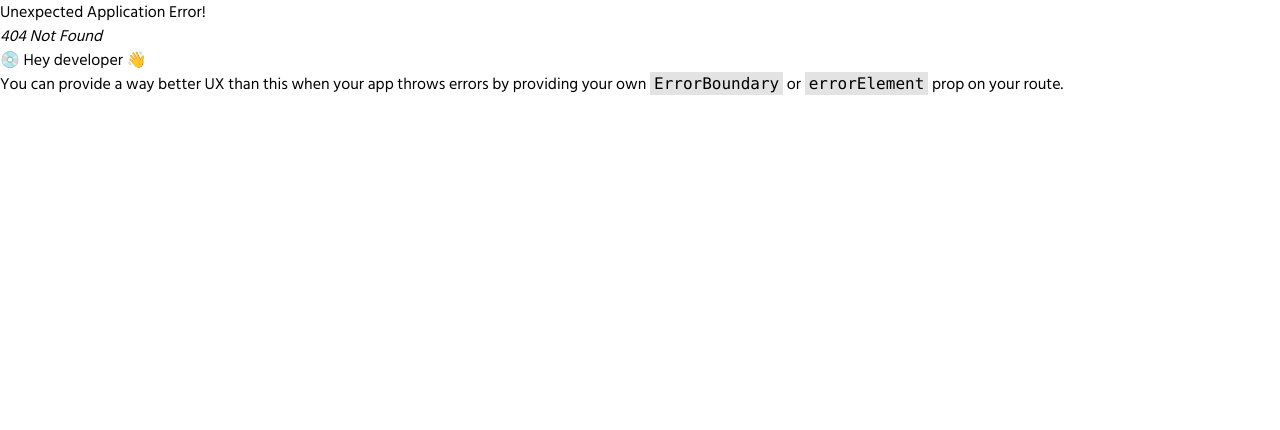
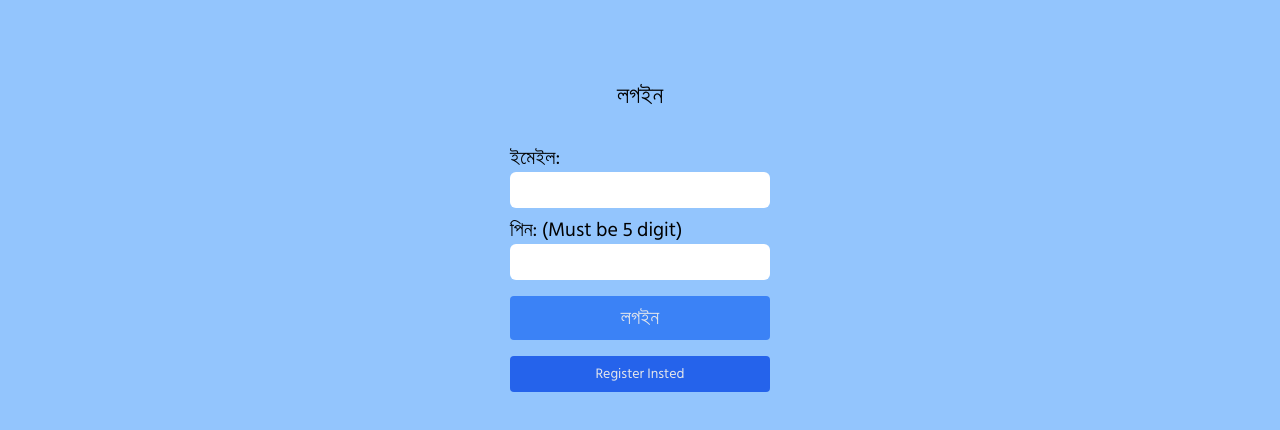
Before and after one commit to ebnazmul/cashbox, a React (Vite) app: page /login in a window 1280 px wide. Before the commit this address had no page. Shown: the top 430 px of the page. Built offline with nearby package versions, Linux system fonts and the light colour scheme.

Commit message:
login sys

```diff
--- a/package.json
+++ b/package.json
@@ -11,6 +11,7 @@
   },
   "dependencies": {
     "axios": "^1.7.2",
+    "js-cookie": "^3.0.5",
     "react": "^18.3.1",
     "react-dom": "^18.3.1",
     "react-hot-toast": "^2.4.1",
--- a/src/Context/AuthContext.jsx
+++ b/src/Context/AuthContext.jsx
@@ -1,19 +1,39 @@
-import { createContext } from "react";
+import { createContext, useEffect, useState } from "react";
+import Cookies from "js-cookie";
+import useAxiosSecure from "../hooks/useAxiosSecure";
 
+export const AuthContexts = createContext(null);
 
-export const AuthContexts = createContext(null)
+const AuthContext = ({ children }) => {
+  const [user, setUser] = useState(null);
+  const [userLoading, setUserLoading] = useState(true);
+  const axiosSecure = useAxiosSecure();
+  const token = Cookies.get("token");
 
-const AuthContext = ({children}) => {
+  const getUser = async () => {
+    const fetchUser = await axiosSecure.get("/user");
+    setUser(fetchUser.data);
+    setUserLoading(false);
+  };
 
+  useEffect(() => {
+    if (token) {
+      return () => getUser();
+    }
+    setUserLoading(false);
+    // eslint-disable-next-line react-hooks/exhaustive-deps
+  }, [token]);
 
+  console.log(user);
 
-    const value = {
+  const value = {
+    user,
+    userLoading
+  };
 
-    }
-
-
-
-    return <AuthContexts.Provider value={value}>{children}</AuthContexts.Provider>
+  return (
+    <AuthContexts.Provider value={value}>{children}</AuthContexts.Provider>
+  );
 };
 
 export default AuthContext;
--- a/src/Router/Routes.jsx
+++ b/src/Router/Routes.jsx
@@ -5,6 +5,7 @@ import Register from "../componant/Register/Register";
 import Dashboard from "../componant/Dashboard/Dashboard";
 import Sendmoney from "../componant/Sendmoney/Sendmoney";
 import DashboardLayout from "../componant/Dashboard/DashboardLayout";
+import Login from "../componant/Login/Login";
 
 const routes = createBrowserRouter([
   {
@@ -18,6 +19,10 @@ const routes = createBrowserRouter([
       {
         path: "register",
         element: <Register />,
+      },
+      {
+        path: "login",
+        element: <Login />,
       },
     ],
   },
--- a/src/componant/Home/Home.jsx
+++ b/src/componant/Home/Home.jsx
@@ -7,13 +7,11 @@ const Home = () => {
 
 
 
-
-
     return (
         <div className="grid place-items-center py-10">
             <img className="h-40" src="/cashbox.png" alt="" />
             <h2 className="text-2xl my-4">ক্যাশবক্সে আপনাকে স্বাগতম!</h2>
-            <button className="uppercase px-4 py-2 rounded-xl bg-gray-300 text-xl flex justify-center gap-2">লগইন<CiLock/></button>
+            <button onClick={()=>navigate("/login")} className="uppercase px-4 py-2 rounded-xl bg-gray-300 text-xl flex justify-center gap-2">লগইন<CiLock/></button>
            <p className="mt-4 text-xl flex justify-center gap-2 items-center">অ্যাকাউন্ট নেই ?<button onClick={()=>navigate("/register")} className="uppercase px-4 py-2 rounded-xl bg-gray-300 flex justify-center gap-2">রেজিস্টার</button></p>
            <button onClick={()=>navigate("/register?agent=true")} className="uppercase px-4 py-2 rounded-xl bg-gray-400 text-xl flex justify-center gap-2 mt-4">এজেন্ট রেজিস্ট্রেশান</button>
         </div>
--- /dev/null
+++ b/src/componant/Login/Login.jsx
@@ -0,0 +1,67 @@
+import toast from "react-hot-toast";
+import useAxiosSecure from "../../hooks/useAxiosSecure";
+import Cookies from "js-cookie";
+import { useNavigate } from "react-router-dom";
+
+const Login = () => {
+  const axiosSecure = useAxiosSecure();
+  const navigate = useNavigate()
+
+
+  const handleLogin = async (e) => {
+    e.preventDefault();
+    try {
+      const form = e.target;
+
+      const res = await axiosSecure.post("/login", {
+        email: form.email.value,
+        pin: form.pin.value,
+      });
+
+      Cookies.set("token", res.data.cookie);
+
+
+
+
+    } catch (error) {
+      return toast.error(error.response.data);
+    }
+  };
+
+  return (
+    <div className="py-20 flex flex-col items-center justify-center">
+      <p className="text-2xl mb-4">লগইন</p>
+
+      <form onSubmit={handleLogin} className="text-xl mt-4">
+        <div className="mb-2">
+          <p>ইমেইল:</p>
+          <input
+            className="outline-none rounded-md px-2 py-1"
+            type="email"
+            name="email"
+            required
+          />
+        </div>
+
+        <div className="mb-2">
+          <p>পিন: (Must be 5 digit)</p>
+          <input
+            className="outline-none rounded-md px-2 py-1"
+            type="number"
+            name="pin"
+            required
+          />
+        </div>
+        <button className="w-full py-2 bg-blue-500 rounded text-gray-200 mt-2 hover:bg-blue-400 duration-300">
+          লগইন
+        </button>
+        <button onClick={()=>{
+            navigate("/register")
+        }} type="button" className="w-full py-2 bg-blue-600 rounded text-gray-200 mt-4 hover:bg-blue-400 duration-300 text-sm">Register Insted</button>
+      </form>
+
+    </div>
+  );
+};
+
+export default Login;
--- a/src/componant/Register/Register.jsx
+++ b/src/componant/Register/Register.jsx
@@ -1,9 +1,13 @@
 import { useEffect, useState } from "react";
-import { useSearchParams } from "react-router-dom";
+import toast from "react-hot-toast";
+import { useNavigate, useSearchParams } from "react-router-dom";
+import useAxiosSecure from "../../hooks/useAxiosSecure";
 
 const Register = () => {
   const [registerAs, setRegisterAs] = useState("user");
+  const axiosSecure = useAxiosSecure();
   const [searchParams, setSearchParams] = useSearchParams();
+  const navigate = useNavigate()
 
   useEffect(() => {
     if (searchParams.get("agent")) {
@@ -13,12 +17,25 @@ const Register = () => {
     }
   }, [searchParams]);
 
-  const handleSubmit = (e) => {
+  const handleSubmit = async(e) => {
+
     e.preventDefault();
+    const form = e.target;
+    if (form.pin.value < 9999) {
+      return toast.error("Pin must be minimum 5 digit");
+    }
+
+    const res = await axiosSecure.post("/register", {
+      role: registerAs,
+      name: form.name.value,
+      email: form.email.value,
+      phone: form.phone.value,
+      pin: form.pin.value,
+    })
+
+    console.log(res);
 
   };
-
-
 
   return (
     <div className="py-20 flex flex-col items-center justify-center">
@@ -48,9 +65,8 @@ const Register = () => {
           <input
             className="outline-none rounded-md px-2 py-1"
             type="text"
-            name=""
-            id=""
-            placeholder=""
+            name="name"
+            required
           />
         </div>
         <div className="mb-2">
@@ -58,19 +74,17 @@ const Register = () => {
           <input
             className="outline-none rounded-md px-2 py-1"
             type="email"
-            name=""
-            id=""
-            placeholder=""
+            name="email"
+            required
           />
         </div>
         <div className="mb-2">
           <p>ফোন:</p>
           <input
             className="outline-none rounded-md px-2 py-1"
-            type="text"
-            name=""
-            id=""
-            placeholder=""
+            type="number"
+            name="phone"
+            required
           />
         </div>
         <div className="mb-2">
@@ -78,14 +92,16 @@ const Register = () => {
           <input
             className="outline-none rounded-md px-2 py-1"
             type="number"
-            name=""
-            id=""
-            placeholder=""
+            name="pin"
+            required
           />
         </div>
         <button className="w-full py-2 bg-blue-500 rounded text-gray-200 mt-2 hover:bg-blue-400 duration-300">
           রেজিস্টার
         </button>
+        <button onClick={()=>{
+            navigate("/login")
+        }} type="button" className="w-full py-2 bg-blue-600 rounded text-gray-200 mt-4 hover:bg-blue-400 duration-300 text-sm">Login Insted</button>
       </form>
     </div>
   );
--- a/src/hooks/useAxiosSecure.jsx
+++ b/src/hooks/useAxiosSecure.jsx
@@ -5,6 +5,7 @@ const axiosSecure = axios.create({
   withCredentials: true,
 });
 
+
 const useAxiosSecure = () => {
   return axiosSecure;
 };
```
Also changed, not shown: vercel.json (added), 2 other files (tests, documents, lock files or other folders).
